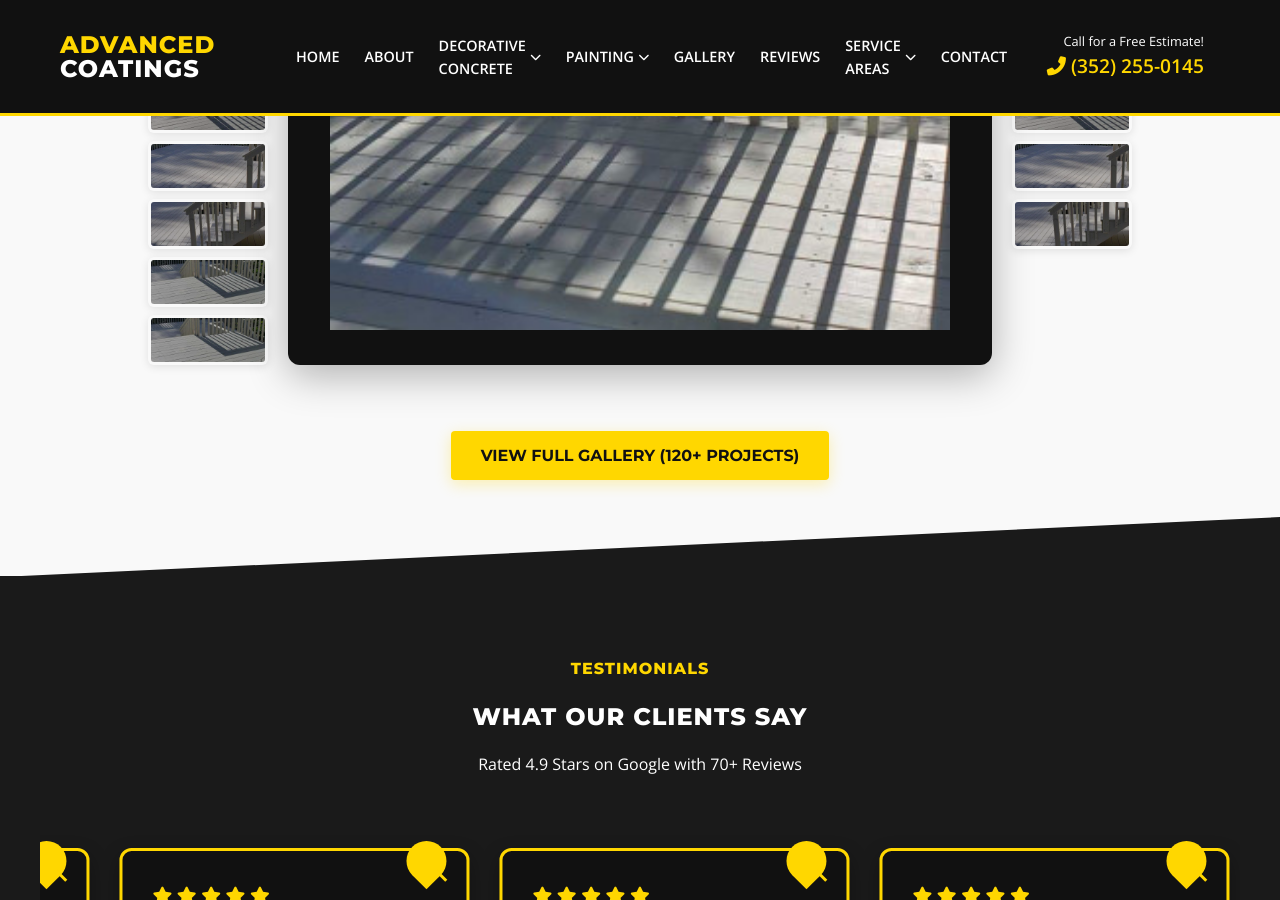
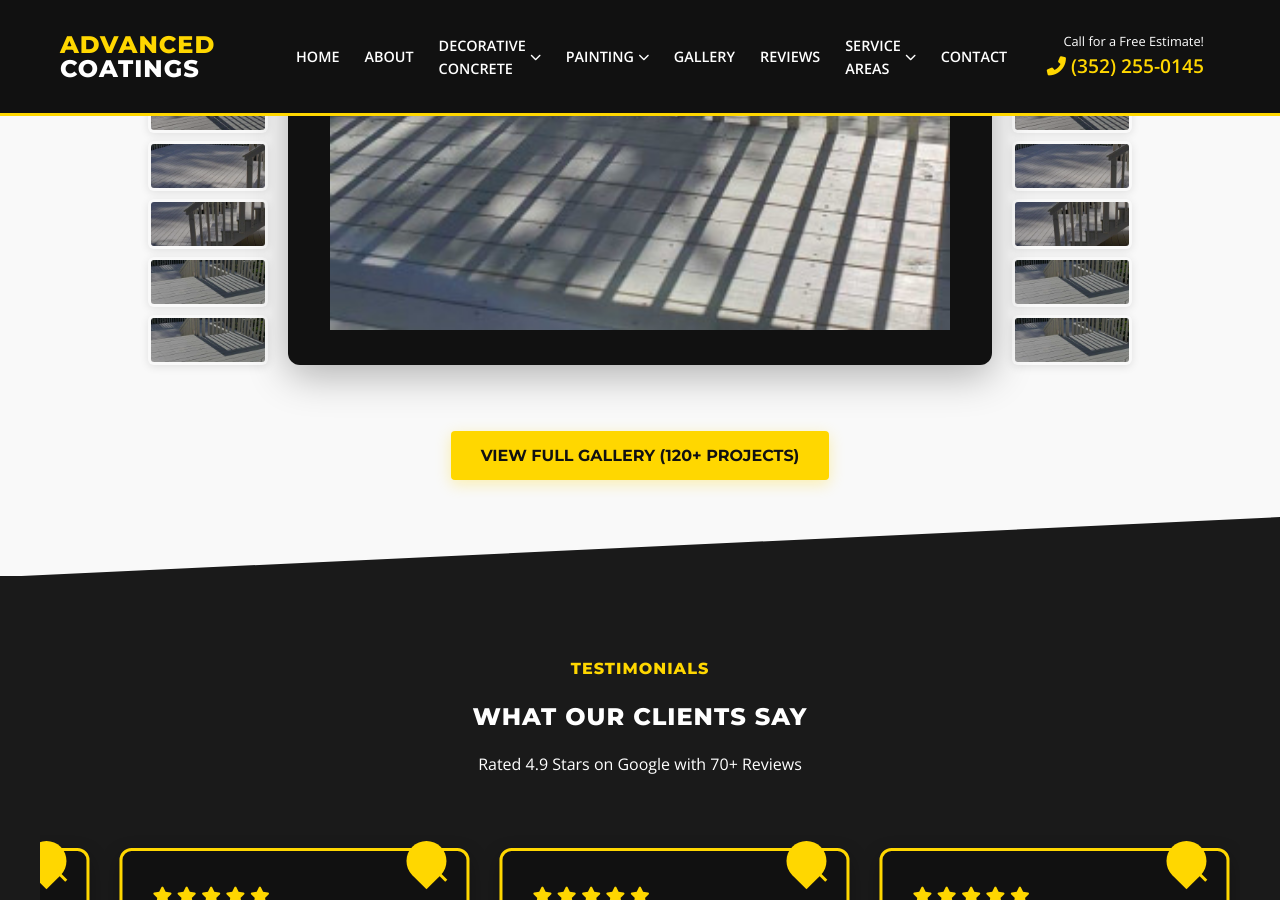
Before and after one commit to JamesBrownR/Advance-Coatings, a Jekyll site: the page built from index.html, in a window 1280 px wide and 900 px high, scrolled down 3869 px. Built offline with Jekyll 4.4.1, drawn with Linux system fonts in a browser that asks for light colours.

Commit message:
Update index.html

```diff
--- a/index.html
+++ b/index.html
@@ -170,7 +170,7 @@ description: nyll
 
             <!-- Right Column - Thumbnail Strips -->
             <div class="thumbnail-strips-right">
-                {% for img in site.data.gallery limit:10 %}
+                {% for img in site.data.gallery limit:12 %}
                 <div class="thumbnail-strip"
                      data-index="{{ forloop.index0 }}"
                      onmouseover="previewImage({{ forloop.index0 }})"
@@ -208,7 +208,7 @@ description: nyll
 <script>
 // Gallery images array
 const galleryImages = [
-    {% for img in site.data.gallery limit:10 %}
+    {% for img in site.data.gallery limit:12 %}
     {
         url: "{{ img.url }}",
         alt: "{{ img.alt }}"
```
